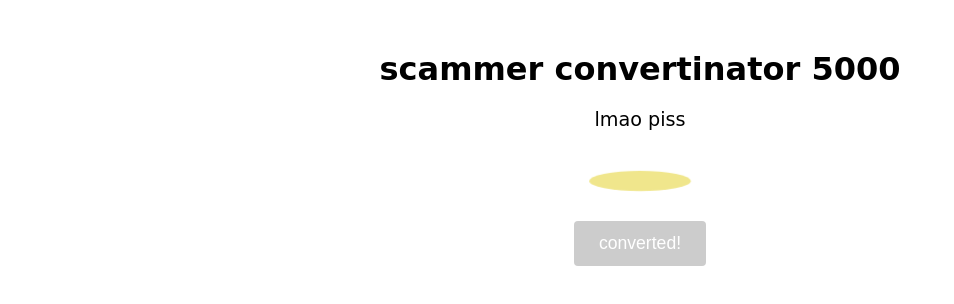
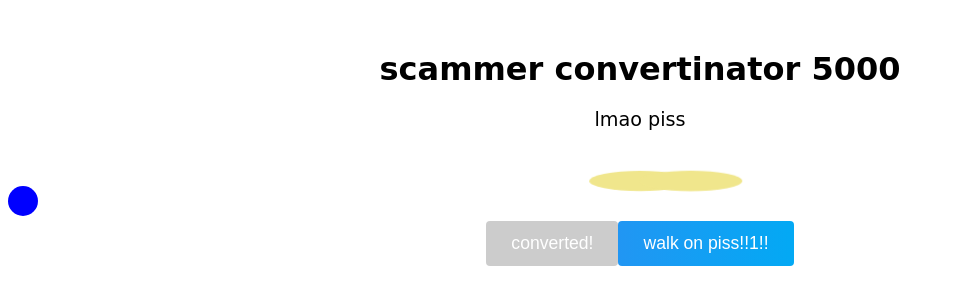
Before and after one commit to c9pz/PG-Inc-API, a Next.js app: page /scammerpiss in a window 1280 px wide. Both pictures are taken after a click on the button "convert that scammer". Shown: the top 304 px of the page, without its empty margins (0-954 px from the left). Built offline with nearby package versions, Linux system fonts and the light colour scheme.

Commit message:
Update scammerpiss.js

```diff
--- a/pages/scammerpiss.js
+++ b/pages/scammerpiss.js
@@ -2,13 +2,42 @@ import React, { useState } from "react"
 
 function Zx9fPjs4() {
   const [kL_ConvertedX, setkL_ConvertedX] = useState(false)
+  const [isWalking, setIsWalking] = useState(false)
+  const [showWalkButton, setShowWalkButton] = useState(false)
+  const [blockPosition, setBlockPosition] = useState(0)
 
   const W7y49z = () => {
     setkL_ConvertedX(true)
+    setShowWalkButton(true)
     setTimeout(() => {
       alert("scammer converted to piss, lmao!")
     }, 2000)
   }
+
+  const walkOnPiss = () => {
+    setIsWalking(true)
+    setShowWalkButton(false)
+  }
+
+  const stopWalking = () => {
+    setIsWalking(false)
+    setShowWalkButton(true)
+    setBlockPosition(0)
+  }
+
+  const blockAnimation = {
+    position: "absolute",
+    bottom: "50px",
+    left: `${blockPosition}%`,
+    width: "30px",
+    height: "30px",
+    backgroundColor: "#00f",
+    borderRadius: "50%",
+    transition: "left 1s, transform 0.5s",
+    animation: isWalking ? "walkAnimation 5s infinite, jumpAnimation 1s infinite" : "none"
+  }
+
+  const pissAnimation = kL_ConvertedX ? "splash 1.5s ease-in-out infinite" : "none";
 
   return (
     <div className="container">
@@ -16,16 +45,28 @@ function Zx9fPjs4() {
       <p>lmao piss</p>
       <div className={`scammer ${kL_ConvertedX ? "converted" : ""}`}>
         {!kL_ConvertedX && <span className={`warning-emoji ${kL_ConvertedX ? "melt" : ""}`}>⚠️</span>}
+        {kL_ConvertedX && <div className="piss" style={{ animation: pissAnimation }}></div>}
       </div>
       <button onClick={W7y49z} disabled={kL_ConvertedX}>
         {kL_ConvertedX ? "converted!" : "convert that scammer"}
       </button>
+
+      {showWalkButton && kL_ConvertedX && !isWalking && (
+        <button onClick={walkOnPiss}>walk on piss!!1!!</button>
+      )}
+
+      {isWalking && (
+        <button onClick={stopWalking}>stop walking!1!!</button>
+      )}
+
+      <div className="block" style={blockAnimation}></div>
 
       <style jsx>{`
         .container {
           text-align: center;
           font-family: 'Comic Sans MS', sans-serif;
           margin: 50px auto;
+          position: relative;
         }
 
         h1 {
@@ -70,6 +111,17 @@ function Zx9fPjs4() {
           transform: translate(-50%, -50%) scale(0.5);
         }
 
+        .piss {
+          width: 100px;
+          height: 20px;
+          background-color: #f0e68c;
+          position: absolute;
+          bottom: 0;
+          left: 50%;
+          transform: translateX(-50%);
+          border-radius: 50%;
+        }
+
         button {
           padding: 12px 25px;
           font-size: 1.1rem;
@@ -99,6 +151,27 @@ function Zx9fPjs4() {
             transform: scale(1.1);
           }
         }
+
+        @keyframes walkAnimation {
+          0% {
+            left: 0%;
+          }
+          50% {
+            left: 50%;
+          }
+          100% {
+            left: 100%;
+          }
+        }
+
+        @keyframes jumpAnimation {
+          0%, 100% {
+            transform: translateY(0);
+          }
+          50% {
+            transform: translateY(-30px);
+          }
+        }
       `}</style>
 
       <head>
```
